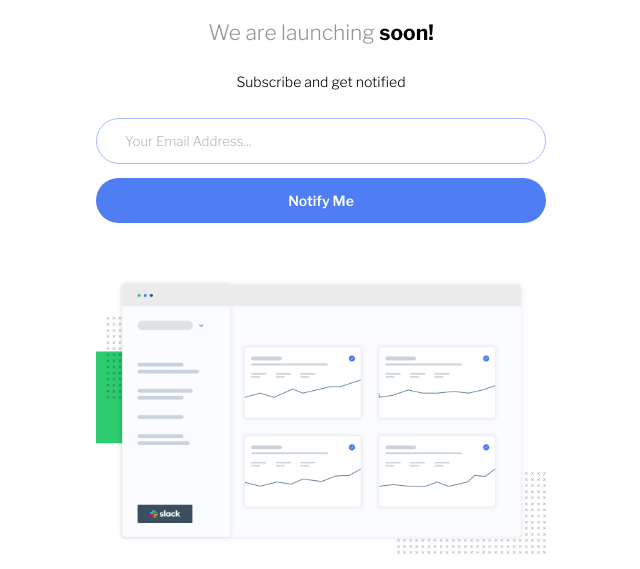
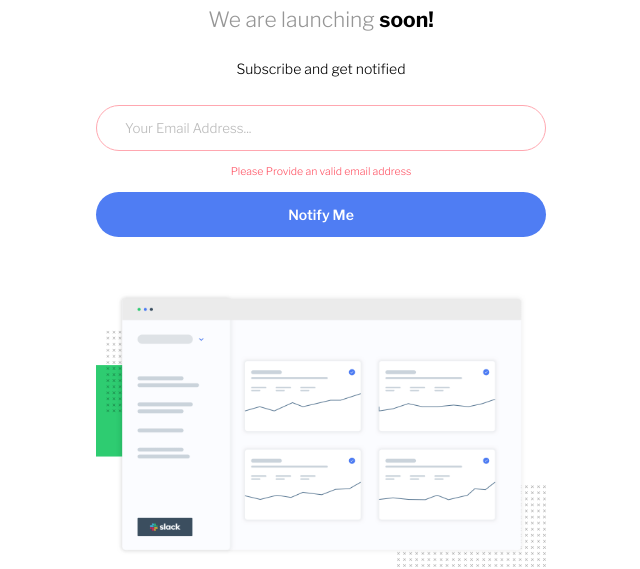
Before and after one commit to caiobenatti/02-frontEndMentor-Ping_single_column_coming, a plain HTML site: page index.html in a window 1280 px wide. Both pictures are taken after a click on the link "Notify Me". Shown: the part 127-696 px from the top of the page, without its empty margins (319-959 px from the left). Drawn offline with nearby package versions, Linux system fonts and the light colour scheme; files that its build step writes are made by us from their sources.

Commit message:
email validation

```diff
--- a/index.html
+++ b/index.html
@@ -38,7 +38,9 @@
                 class="text-area"
                 id="form"
               />
-              <p class="error">Please Provide an valid email address</p>
+              <p class="error" id="error">
+                Please Provide an valid email address
+              </p>
             </form>
           </div>
           <div class="button">
--- a/scripts/script.js
+++ b/scripts/script.js
@@ -1,5 +1,12 @@
 const form = document.getElementById("form");
-const button = document.getElementById("click");
+const error = document.getElementById("error");
+
 var mailformat = /^\w+([\.-]?\w+)*@\w+([\.-]?\w+)*(\.\w{2,3})+$/;
 
-const checkEmail = () => form.matches(mailformat) ? console.log('ok') :
+const checkEmail = () =>
+  form.value.match(mailformat) ? console.log("ok") : emailError();
+
+const emailError = () => {
+  error.style.display = "block";
+  form.style.borderColor = "hsl(354, 100%, 66%)";
+};
```
